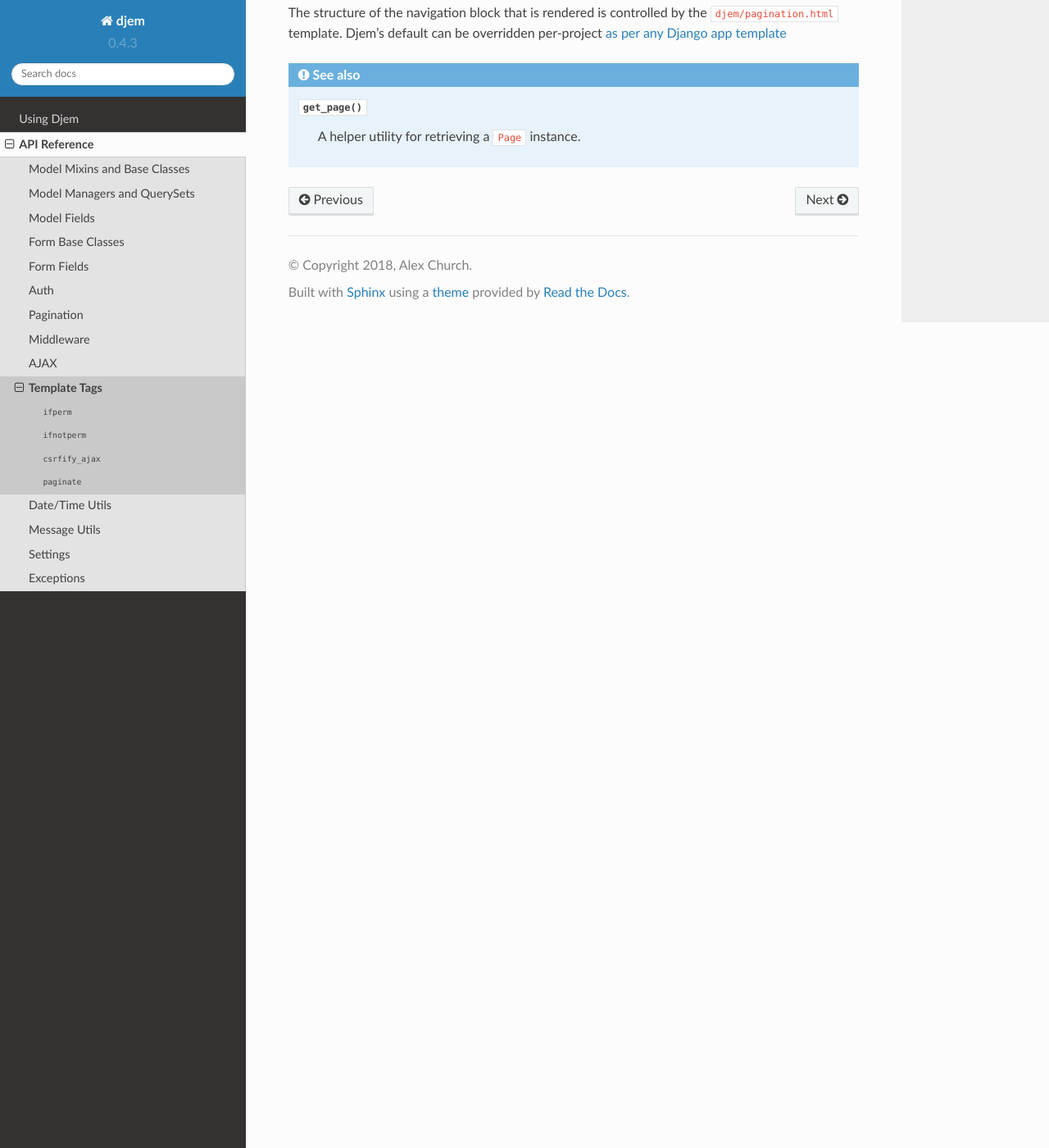
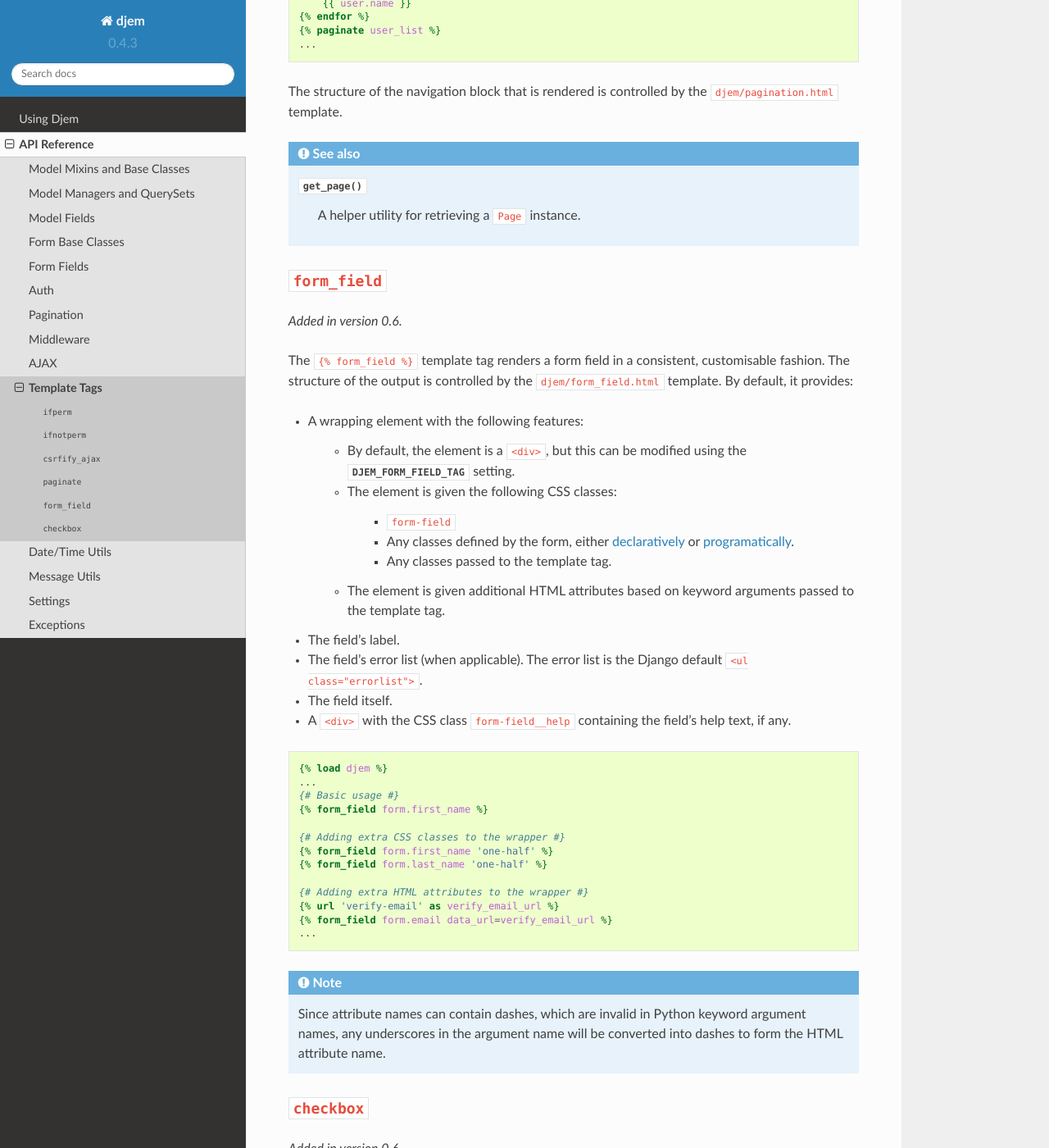
Before and after one commit to oogles/djem, a Sphinx documentation site: the page built from docs/ref/template_tags.rst, in a window 1280 px wide and 1400 px high, scrolled down 2317 px. Shown: the whole window at 82% size. Built offline with Sphinx 7.4.7 and the Read the Docs theme 2.0.0, drawn with Linux system fonts in a browser that asks for light colours; some of the changed text lies outside the part shown.

Commit message:
Added documentation for form_field and checkbox template tags.

```diff
--- a/CHANGELOG.rst
+++ b/CHANGELOG.rst
@@ -12,6 +12,7 @@
 * Added paginate template tag
 * Added MessageMiddleware
 * Added MessagingRequestFactory
+* Added form_field and checkbox template tags
 
 0.5
 ===
--- a/docs/ref/template_tags.rst
+++ b/docs/ref/template_tags.rst
@@ -5,6 +5,9 @@
 .. module:: djem.templatetags.djem
 
 Djem provides several template tags as part of the ``djem`` tag library.
+
+Many of the tags are designed to help keep things `DRY <https://docs.djangoproject.com/en/stable/misc/design-philosophies/#don-t-repeat-yourself-dry>`_ and alleviate boilerplate code. The output of such tags is often dictated by a template, for which Djem will provide a default, but which can be overridden per-project using Django's standard `template overriding mechanism <https://docs.djangoproject.com/en/stable/howto/overriding-templates/>`_.
+
 
 .. templatetag:: ifperm
 
@@ -98,7 +101,7 @@
 
 .. versionadded:: 0.6
 
-The ``{% paginate %}`` template tag helps keep things `DRY <https://docs.djangoproject.com/en/stable/misc/design-philosophies/#don-t-repeat-yourself-dry>`_ and alleviate the boilerplate around defining the pagination links associated with a result list. Simply pass it the same Django ``Page`` instance used to render the list itself and it will render appropriate page navigation links.
+The ``{% paginate %}`` template tag renders the pagination links associated with a result list. Simply pass it the same Django ``Page`` instance used to render the list itself and it will render appropriate page navigation links.
 
 For example, where ``user_list`` is a ``Page`` instance:
 
@@ -112,9 +115,86 @@
     {% paginate user_list %}
     ...
 
-The structure of the navigation block that is rendered is controlled by the ``djem/pagination.html`` template. Djem's default can be overridden per-project `as per any Django app template <https://docs.djangoproject.com/en/stable/howto/overriding-templates/>`_
+The structure of the navigation block that is rendered is controlled by the ``djem/pagination.html`` template.
 
 .. seealso::
 
     :func:`~djem.pagination.get_page`
         A helper utility for retrieving a ``Page`` instance.
+
+
+.. templatetag:: form_field
+
+``form_field``
+--------------
+
+.. versionadded:: 0.6
+
+The ``{% form_field %}`` template tag renders a form field in a consistent, customisable fashion. The structure of the output is controlled by the ``djem/form_field.html`` template. By default, it provides:
+
+* A wrapping element with the following features:
+
+    * By default, the element is a ``<div>``, but this can be modified using the :setting:`DJEM_FORM_FIELD_TAG` setting.
+    * The element is given the following CSS classes:
+
+        * ``form-field``
+        * Any classes defined by the form, either `declaratively <https://docs.djangoproject.com/en/stable/ref/forms/api/#styling-required-or-erroneous-form-rows>`_ or `programatically <https://docs.djangoproject.com/en/stable/ref/forms/api/#django.forms.BoundField.css_classes>`_.
+        * Any classes passed to the template tag.
+
+    * The element is given additional HTML attributes based on keyword arguments passed to the template tag.
+
+* The field's label.
+* The field's error list (when applicable). The error list is the Django default ``<ul class="errorlist">``.
+* The field itself.
+* A ``<div>`` with the CSS class ``form-field__help`` containing the field's help text, if any.
+
+.. code-block:: html+django
+
+    {% load djem %}
+    ...
+    {# Basic usage #}
+    {% form_field form.first_name %}
+
+    {# Adding extra CSS classes to the wrapper #}
+    {% form_field form.first_name 'one-half' %}
+    {% form_field form.last_name 'one-half' %}
+
+    {# Adding extra HTML attributes to the wrapper #}
+    {% url 'verify-email' as verify_email_url %}
+    {% form_field form.email data_url=verify_email_url %}
+    ...
+
+.. note::
+
+    Since attribute names can contain dashes, which are invalid in Python keyword argument names, any underscores in the argument name will be converted into dashes to form the HTML attribute name.
+
+.. templatetag:: checkbox
+
+``checkbox``
+------------
+
+.. versionadded:: 0.6
+
+The ``{% checkbox %}`` template tag is very similar to the ``{% form_field %}`` tag. It likewise renders form fields, and the same ``djem/form_field.html`` template controls the output, but it is specifically designed for checkboxes. The differences lie in the way the field's ``<label>`` element is rendered:
+
+* it is included *after* the field itself, not before
+* it is given the ``check-label`` CSS class, allowing it to be styled independently of regular labels
+
+Also, unlike ``{% form_field %}``, ``{% checkbox %}`` is a *block tag*. It uses the content between its start and end tags as the label for the field. Specifically, this allows HTML to be included in the label text:
+
+.. code-block:: html+django
+
+    {% load djem %}
+    ...
+    {% checkbox form.terms %}
+        I agree to the <a href="{% url 'terms' %}" target="_blank">Terms of Service</a>.
+    {% endcheckbox %}
+    ...
+
+.. note::
+
+    Don't go too crazy with HTML in the label text. It is still rendered inside a ``<label>`` element, so should only contain markup that is valid within ``<label>``.
+
+.. note::
+
+    ``{% checkbox %}`` is not strictly limited to actual checkbox inputs. You could, if for some reason it was appropriate, use it for any form field.
--- a/docs/topics/index.rst
+++ b/docs/topics/index.rst
@@ -5,8 +5,9 @@
 .. toctree::
     :maxdepth: 2
 
+    permissions
     models
-    permissions
+    forms
     pagination
     ajax
     messages
```
Also changed, not shown: docs/ref/settings.rst (+21 -8 lines), docs/topics/forms.rst (added, +251 -0 lines).
